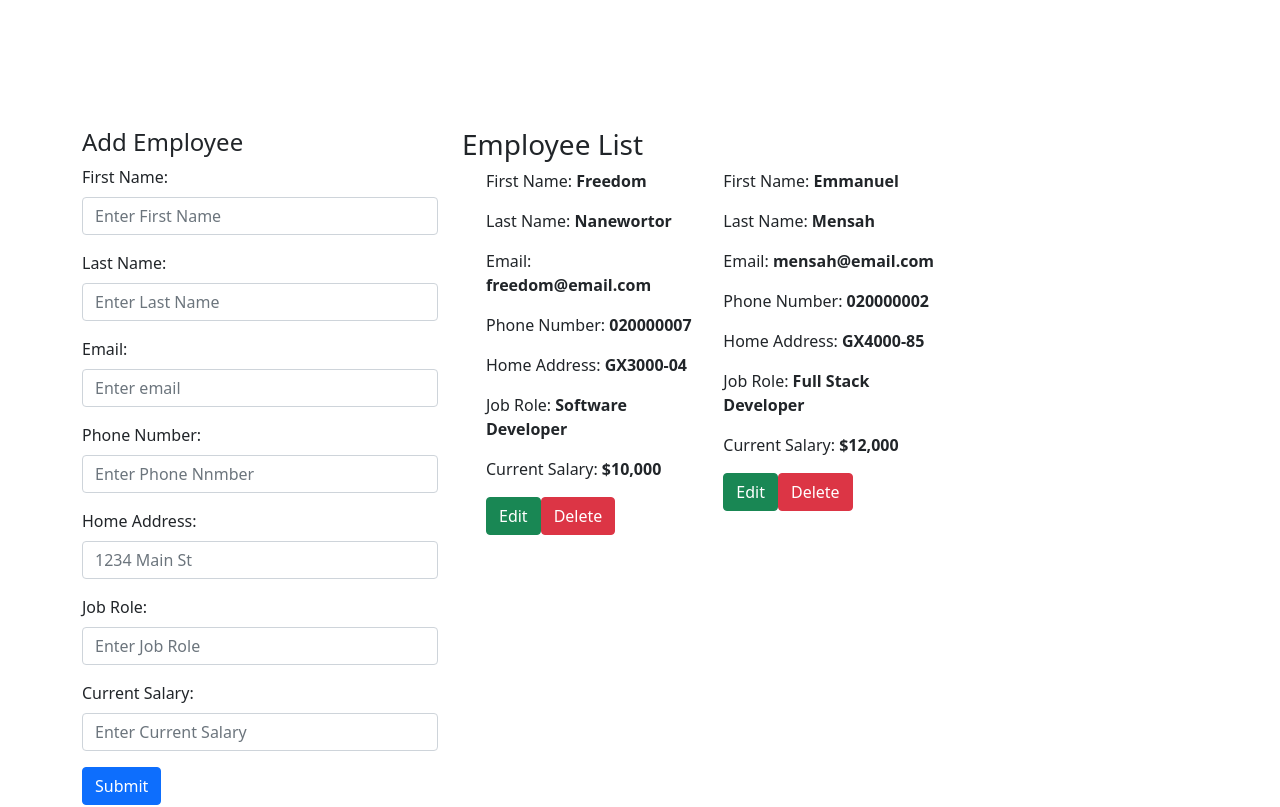
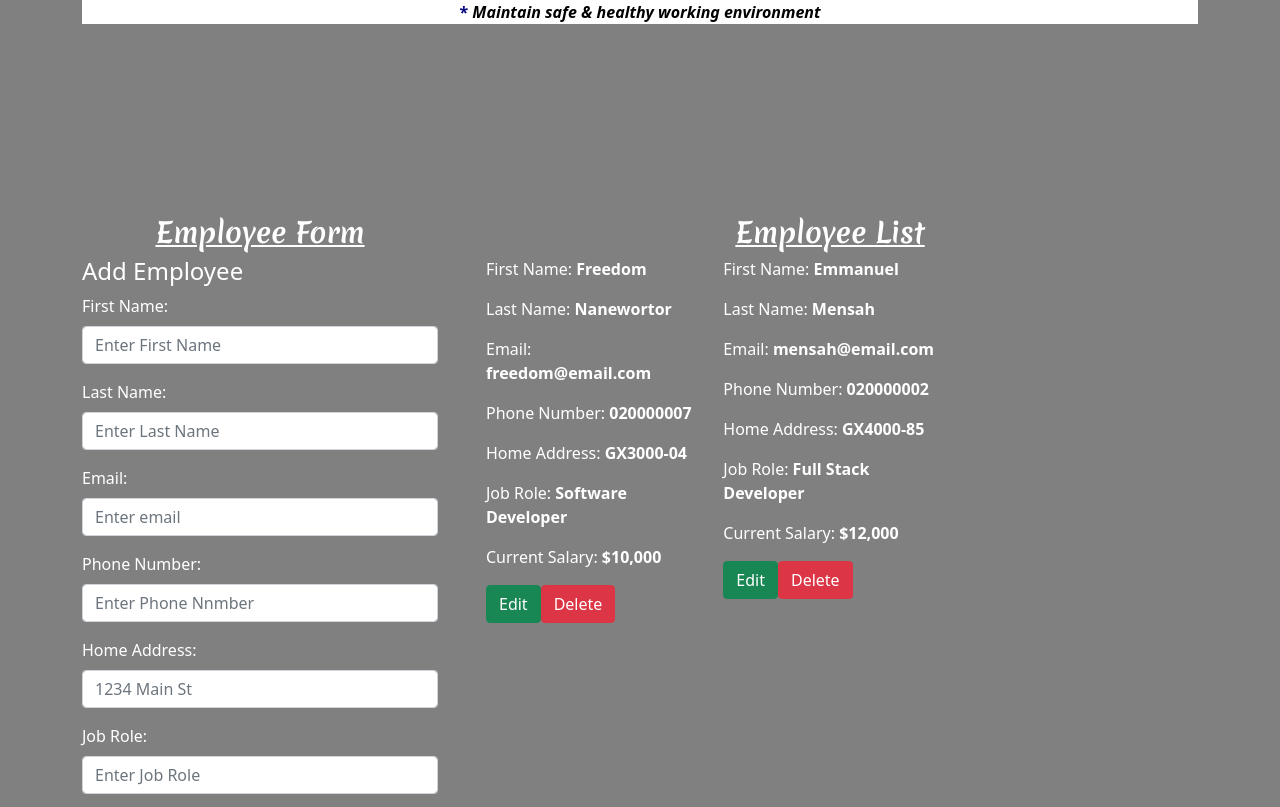
Before and after one commit to Freedom-seven/fe-tech, a React (Create React App) app: page / in a window 1280 px wide. Shown: the part 621-1428 px from the top of the page. Built offline with nearby package versions, Linux system fonts and the light colour scheme.

Commit message:
import app.css

```diff
--- a/src/App.jsx
+++ b/src/App.jsx
@@ -3,6 +3,7 @@ import EmployeeDataForm from "./Components/EmployeeDataForm";
 import EmployeeDataList from "./Components/EmployeeDataList";
 import Home from "./Components/Home";
 import {Container, Row, Col} from "react-bootstrap";
+import './App.css';
 
 class App extends Component {
   constructor(props) {
@@ -59,15 +60,16 @@ class App extends Component {
     return (
       <>
         <Container>
-          <div className="Container">
+          <div className="app-container">
             <Home />
             <Row>
               <Col sm="12" md="4" lg="4">
+              <h3 style={{textAlign: "center"}}>Employee Form</h3>
                 <EmployeeDataForm addData={this.handleAddData} />
               </Col>
               <Col>
-              <h3>Employee List</h3>
-                <EmployeeDataList data={this.state.data} deleteData={this.handleDeleteData} editData={this.handleEditData} />
+              <h3 style={{textAlign: "center"}} className="details">Employee List</h3>
+                <EmployeeDataList data={this.state.data} deleteData={this.handleDeleteData} editData={this.handleEditData}  className="details" />
               </Col>
             </Row>
           </div>
```
